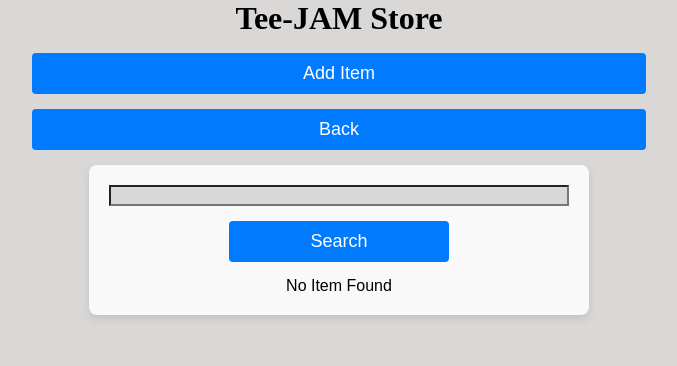
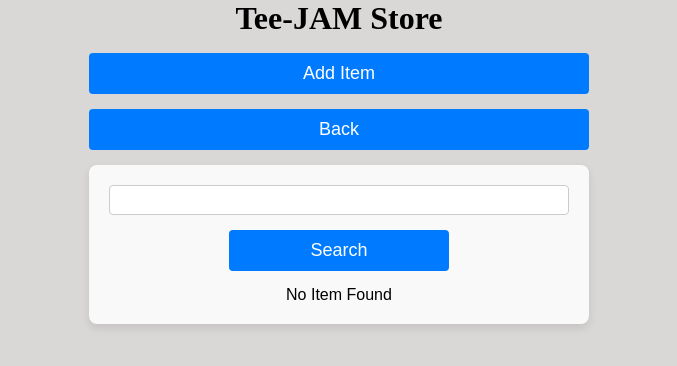
Before and after one commit to jbiehl88/inventory-app2, a React app: page / in a window 1280 px wide. Both pictures are taken after a click on the button "Search". Shown: the whole page, without its empty margins (301-978 px from the left). Built offline with nearby package versions, Linux system fonts and the light colour scheme; no server answers.

Commit message:
search for bug fixed

```diff
--- a/public/react/components/Search.js
+++ b/public/react/components/Search.js
@@ -23,9 +23,9 @@ export const Search = () => {
 
 	return (
 		<form onSubmit={handleSearchSubmit}>
-			<input value={searchValue} onChange={(e) => setSearchValue(e.target.value)}></input>
+			<input className="searchInput" value={searchValue} onChange={(e) => setSearchValue(e.target.value)}></input>
 			<button type="submit">Search</button>
-			{foundItem.name == undefined ? (
+			{!foundItem || !foundItem.name ? (
 				<>
 					<br />
 					No Item Found
--- a/public/style.css
+++ b/public/style.css
@@ -1,5 +1,5 @@
 * {
-  width: 100%;
+  width: 95%;
   margin: 0 auto;
   box-sizing: border-box;
   background-color: rgb(218, 215, 215);
@@ -187,6 +187,7 @@ label {
 input[type="text"],
 input[type="number"],
 input[type="url"],
+.searchInput,
 textarea {
   width: 100%;
   padding: 5px;
@@ -250,7 +251,5 @@ button {
     max-width: 100%;
   }
 
-  /* .form-btn {
-    font-size: 16px;
-  } */
+
 }
```
